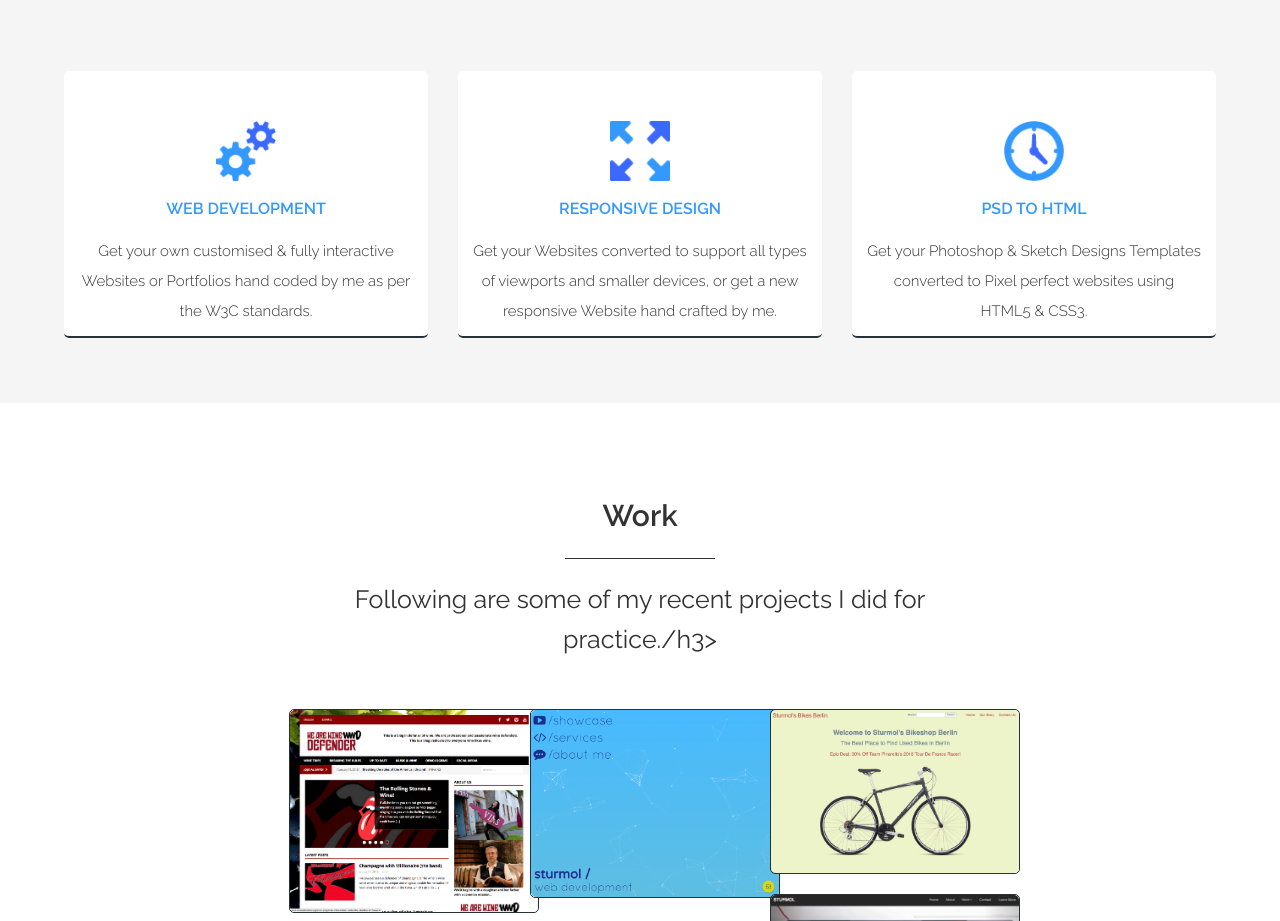
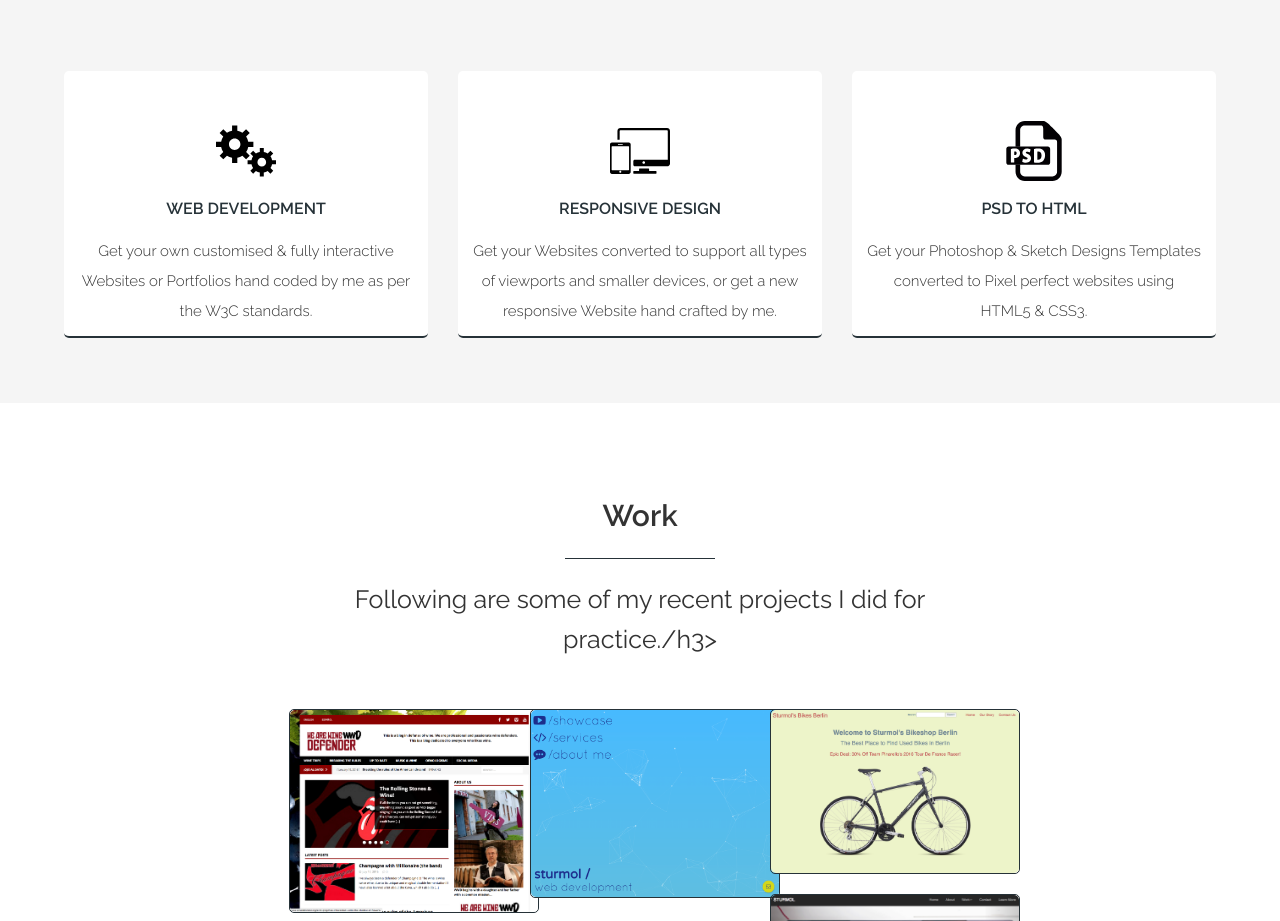
Before and after one commit to Sturmol/Sturmol.github.io, a plain HTML site: page index.html in a window 1280 px wide. Shown: the part 960-1881 px from the top of the page. Drawn offline with Linux system fonts and the light colour scheme.

Commit message:
svg icons for services added

```diff
--- a/css/main.css
+++ b/css/main.css
@@ -431,7 +431,7 @@ nav h2:hover {
 #services h4 {
     font-size: 16px;
     font-weight: 600;
-    color: #3399FF;
+    color: #263238;
 }
 
 #services h5 {
--- a/index.html
+++ b/index.html
@@ -76,19 +76,19 @@
       <hr class="animated" data-animate="rubberBand">
       <div class="row">
         <div class="col-md-4">
-          <div class="services-card animated" data-animate="fadeInUp"> <img src="images/web-dev.png" alt="web-development" width="60">
+          <div class="services-card animated" data-animate="fadeInUp"> <img src="images/advanced-options.svg" alt="web-development" width="60">
             <h4>WEB DEVELOPMENT</h4>
             <h5>Get your own customised & fully interactive Websites or Portfolios hand coded by me as per the W3C standards.</h5>
           </div>
         </div>
         <div class="col-md-4">
-          <div class="services-card animated" data-animate="fadeInUp"> <img src="images/responsive.png" alt="responsive" width="60">
+          <div class="services-card animated" data-animate="fadeInUp"> <img src="images/responsive-design-symbol.svg" alt="responsive" width="60">
             <h4>RESPONSIVE DESIGN</h4>
             <h5>Get your Websites converted to support all types of viewports and smaller devices, or get a new responsive Website hand crafted by me.</h5>
           </div>
         </div>
         <div class="col-md-4">
-          <div class="services-card animated" data-animate="fadeInUp"> <img src="images/timely-delivery.png" alt="timely-delivery" width="60">
+          <div class="services-card animated" data-animate="fadeInUp"> <img src="images/psd-format.svg" alt="timely-delivery" width="60">
             <h4>PSD TO HTML</h4>
             <h5>Get your Photoshop & Sketch Designs Templates converted to Pixel perfect websites using HTML5 & CSS3.</h5>
           </div>
```
Also changed, not shown: images/advanced-options.svg (added), images/psd-format.svg (added), images/psd-to-html.png (deleted), images/responsive-design-symbol.svg (added), images/responsive.png (deleted), images/timely-delivery.png (deleted), images/web-dev.png (deleted).
